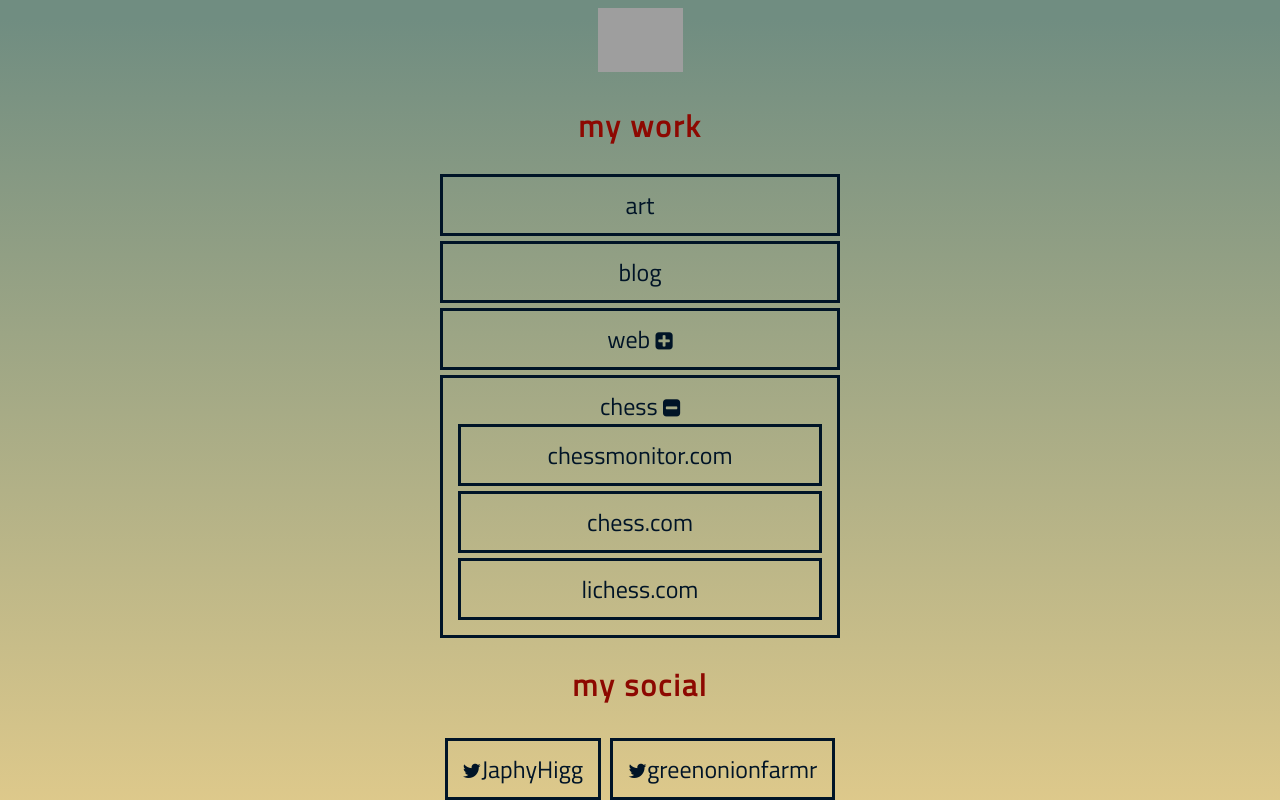
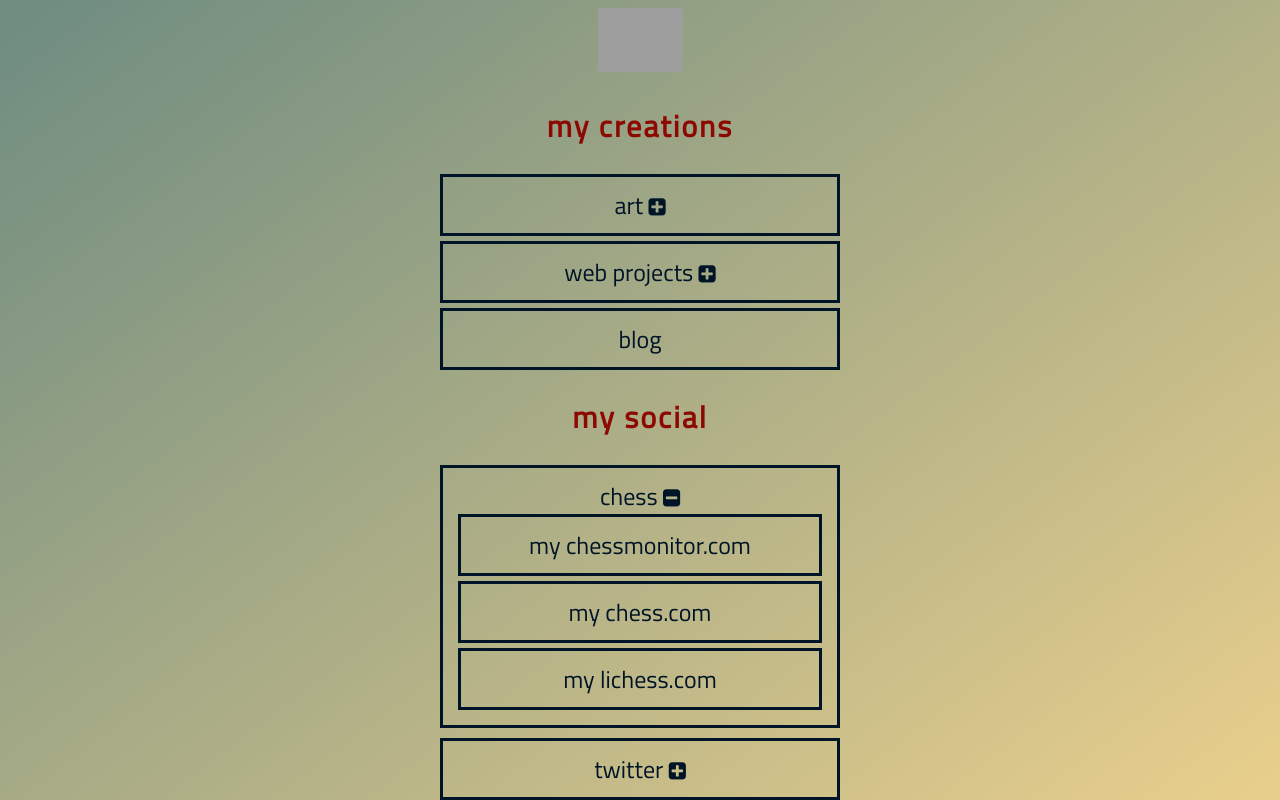
Before and after one commit to JaphyHigg/japhyhigg.com, a plain HTML site: page index.html in a window 1280 px wide. Both pictures are taken after a click on the element "chess". Shown: the top 800 px of the page. Drawn offline with Linux system fonts and the light colour scheme; grey boxes are pictures that could not be loaded.

Commit message:
Add files via upload

```diff
--- a/index.html
+++ b/index.html
@@ -12,18 +12,31 @@
     <link rel="preconnect" href="https://fonts.gstatic.com" crossorigin>
     <link rel="preconnect" href="https://fonts.googleapis.com">
     <link rel="preconnect" href="https://fonts.gstatic.com" crossorigin>
-    <link href="https://fonts.googleapis.com/css2?family=Titillium+Web&display=swap" rel="stylesheet">    <link rel="stylesheet" href="japhyhigg.css">
+    <link href="https://fonts.googleapis.com/css2?family=Titillium+Web&display=swap" rel="stylesheet">
+    <link rel="stylesheet" href="japhyhigg.css">
 
     <!-- Logo -->
     <img class="logo" src="DrBTC.png">
 
-    <!-- Links -->
-    <h2>my work</h2>
-        <a href="http://www.greenonionfarmer.com">art</a>
-        <a href="blog.html">blog</a>
+    <!-- creations -->
+    <h2>my creations</h2>
+        <article class="dropdown-title">
+            <div class="catagory">art
+                    <span class="plus-icon">
+                        <i class="fa fa-plus-square" style="font-size:20px"></i>
+                    </span>
+                    <span class="minus-icon">
+                        <i class="fa fa-minus-square" style="font-size:20px"></i>
+                    </span>
+            </div>
+            <div class="dropdown-options">
+                <a href="https://www.greenonionfarmer.com/">3d prints</a>
+                <a href="https://www.greenonionfarmer.com/blender">blender</a>
+            </div>
+        </article>
 
         <article class="dropdown-title">
-            <div class="catagory">web
+            <div class="catagory">web projects
                     <span class="plus-icon">
                         <i class="fa fa-plus-square" style="font-size:20px"></i>
                     </span>
@@ -37,6 +50,13 @@
             </div>
         </article>
 
+        <a href="blog.html">blog</a>
+
+
+
+    <!-- Socials -->
+    <h2>my social</h2>
+
     <article class="dropdown-title">
         <div class="catagory">chess
                 <span class="plus-icon">
@@ -47,22 +67,33 @@
                 </span>
         </div>
         <div class="dropdown-options">
-                <a href="https://www.chessmonitor.com/u/SM0Qc64Nk2Wl5NsFRzgP">chessmonitor.com</a>
-                <a href="https://www.chess.com/member/japhyhigg">chess.com</a>
-                <a href="https://lichess.org/@/JaphyHigg">lichess.com</a>
+            <a href="https://www.chessmonitor.com/u/SM0Qc64Nk2Wl5NsFRzgP">my chessmonitor.com</a>
+            <a href="https://www.chess.com/member/japhyhigg">my chess.com</a>
+            <a href="https://lichess.org/@/JaphyHigg">my lichess.com</a>
 
         </div>
     </article>
 
-    <!-- Socials -->
-    <h2>my social</h2>
     <div class="socials">
-        <div class="twitter">
+
+        <article class="dropdown-title">
+            <div class="catagory">twitter
+                    <span class="plus-icon">
+                        <i class="fa fa-plus-square" style="font-size:20px"></i>
+                    </span>
+                    <span class="minus-icon">
+                        <i class="fa fa-minus-square" style="font-size:20px"></i>
+                    </span>
+            </div>
+            <div class="dropdown-options">
                 <a href="https://twitter.com/JaphyHigg">
                     <i class="fa fa-twitter" style="font-size:20px"></i>JaphyHigg</a>
-            <a href="https://twitter.com/greenonionfarmr">
+                <a href="https://www.instagram.com/greenonionfarmer/">
                     <i class="fa fa-twitter" style="font-size:20px"></i>greenonionfarmr</a>
+                </a>
             </div>
+        </article>
+
         <a href="https://www.instagram.com/greenonionfarmer/">
             <i class="fa fa-instagram" style="font-size:20px"></i>greenonionfarmer</a>
         <a href="mailto: jameshigg@gmail.com">
--- a/japhyhigg.css
+++ b/japhyhigg.css
@@ -9,7 +9,7 @@ html {
 
 body {
     background-color: #708d81;
-    background-image: linear-gradient(#708d81 2%, #f4d58d 100%);
+    background-image: linear-gradient(to bottom right, #708d81 2%, #f4d58d 100%);
     color: #001427;
     min-height: 100vh;
     text-align: center;
@@ -38,8 +38,7 @@ a {
 }
 
 a:hover {
-    background-color: #f4d58d;
-    background-image: linear-gradient(#708d81 2%, #f4d58d 100%);
+   background-image: linear-gradient(to bottom right, #708d81 2%, #f4d58d 100%);
 }
 
 element {
@@ -79,11 +78,15 @@ button {
 }
 
 .dropdown-title:hover {
-    background-image: linear-gradient(#708d81 2%, #f4d58d 100%);
+    background-image: linear-gradient(to bottom right, #708d81 2%, #f4d58d 100%);
 }
 
 .dropdown-options {
     display: none;
+}
+
+.dropdown-options a:hover {
+    text-decoration: underline;
 }
 
 .show-dropdown .dropdown-options {
--- a/japhyhigg.js
+++ b/japhyhigg.js
@@ -3,6 +3,6 @@ const btns = document.querySelectorAll(".catagory");
 btns.forEach(function(btn){
     btn.addEventListener('click', function (e) {
         const dropdownTitle = e.currentTarget.parentElement;
-        dropdownTitle.classList.toggle('show-dropdown')
+        dropdownTitle.classList.toggle('show-dropdown');
     })
 });
```
Lines whose indentation alone changed are shown as unchanged.
